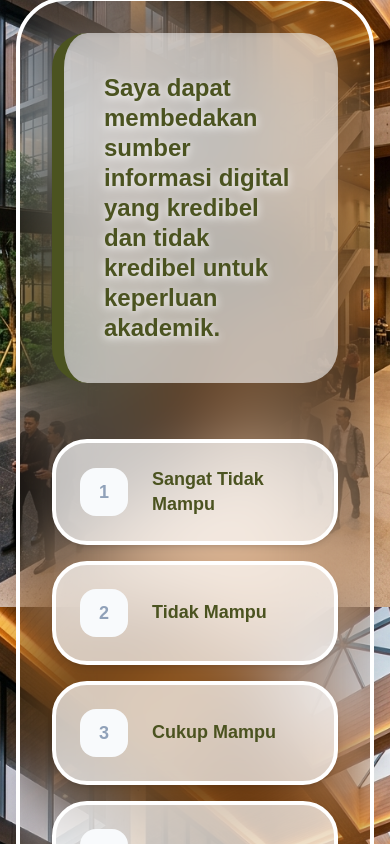
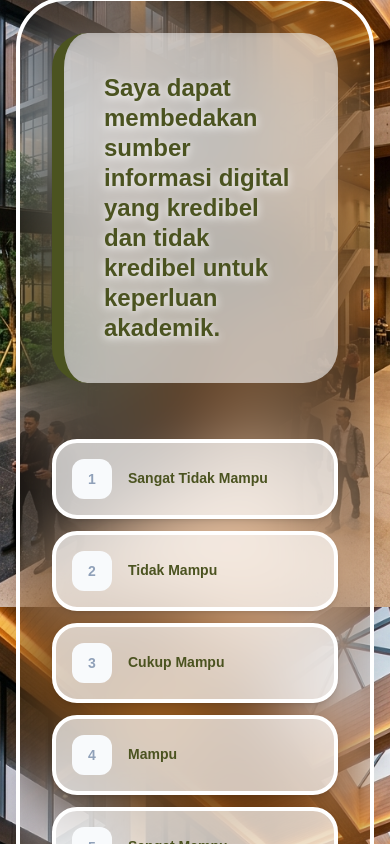
Before and after one commit to cathaleya/web_e-assesment, a Next.js app: page /assessment/preliminary in a window 390 px wide. Both pictures are taken after a click on the button "LANJUTKAN". Shown: the part 237-1081 px from the top of the page. Built offline with nearby package versions, Linux system fonts and the light colour scheme.

Commit message:
ui: optimize mobile experience with compact answer boxes and reduced padding

```diff
--- a/src/app/assessment/madel5c/page.tsx
+++ b/src/app/assessment/madel5c/page.tsx
@@ -169,24 +169,24 @@ export default function Madel5cAssessment() {
 
                  <p className="text-[10px] font-black text-slate-400 uppercase tracking-[0.5em] mb-10 text-center drop-shadow-[0_2px_4px_rgba(255,255,255,1)]">Pilihlah Tindakan Yang Paling Tepat</p>
 
-                 <div className="grid grid-cols-1 gap-6">
+                 <div className="grid grid-cols-1 gap-4 sm:gap-5">
                     {questions[currentStep]?.options?.map((opt: any, idx: number) => (
                       <button
                         key={idx}
                         onClick={() => handleAnswer(idx)}
-                        className={`group flex items-start gap-8 p-8 lg:p-10 rounded-[45px] border-4 transition-all text-left ${
+                        className={`group flex items-start gap-4 sm:gap-6 p-5 sm:p-7 rounded-[35px] border-4 transition-all text-left ${
                           answers[currentStep] === idx + 1
                             ? "bg-[#4B5320] border-[#4B5320] text-white shadow-2xl scale-[1.01]"
                             : "bg-white/70 border-white text-[#4B5320] hover:border-[#4B5320]/30 shadow-md"
                         }`}
                       >
-                        <span className={`mt-1 w-14 h-14 lg:w-20 lg:h-20 rounded-[25px] flex items-center justify-center font-black text-xl lg:text-3xl transition-all shrink-0 ${
+                        <span className={`mt-1 w-10 h-10 sm:w-14 sm:h-14 rounded-2xl flex items-center justify-center font-black text-sm sm:text-xl transition-all shrink-0 ${
                           answers[currentStep] === idx + 1 ? "bg-white text-[#4B5320] shadow-xl" : "bg-slate-50 text-slate-400"
                         }`}>
                           {String.fromCharCode(65 + idx)}
                         </span>
-                        <div className="flex-1 pt-2 lg:pt-4">
-                          <span className="font-bold text-lg lg:text-2xl leading-relaxed">{opt?.text || ""}</span>
+                        <div className="flex-1 pt-1 sm:pt-3">
+                          <span className="font-bold text-sm sm:text-lg leading-relaxed">{opt?.text || ""}</span>
                         </div>
                       </button>
                     ))}
--- a/src/app/assessment/preliminary/page.tsx
+++ b/src/app/assessment/preliminary/page.tsx
@@ -161,24 +161,24 @@ export default function PreliminaryAssessment() {
                   </p>
                 </div>
 
-                <div className="grid grid-cols-1 gap-4">
+                <div className="grid grid-cols-1 gap-3 sm:gap-4">
                   {(questions[currentStep]?.options || defaultOptions).map((opt: any, idx: number) => (
                     <button
                       key={idx}
                       onClick={() => handleAnswer(idx)}
-                      className={`group flex items-center gap-6 p-6 lg:p-8 rounded-[35px] border-4 transition-all text-left ${
+                      className={`group flex items-center gap-4 sm:gap-6 p-4 sm:p-5 rounded-[25px] border-4 transition-all text-left ${
                         answers[currentStep] === idx + 1
-                          ? "bg-[#4B5320] border-[#4B5320] text-white shadow-2xl scale-[1.02]"
+                          ? "bg-[#4B5320] border-[#4B5320] text-white shadow-2xl scale-[1.01]"
                           : "bg-white/70 border-white text-[#4B5320] hover:border-[#4B5320]/30 shadow-md"
                       }`}
                     >
-                      <span className={`w-12 h-12 lg:w-16 lg:h-16 rounded-2xl flex items-center justify-center font-black text-lg transition-all shrink-0 ${
+                      <span className={`w-10 h-10 sm:w-12 sm:h-12 rounded-xl flex items-center justify-center font-black text-sm transition-all shrink-0 ${
                         answers[currentStep] === idx + 1 ? "bg-white text-[#4B5320] shadow-xl" : "bg-slate-50 text-slate-400"
                       }`}>
                         {idx + 1}
                       </span>
-                      <span className="flex-1 font-bold text-lg lg:text-xl leading-snug">{opt?.text || ""}</span>
-                      {answers[currentStep] === idx + 1 && <i className="fa-solid fa-circle-check text-white text-2xl"></i>}
+                      <span className="flex-1 font-bold text-sm sm:text-lg leading-snug">{opt?.text || ""}</span>
+                      {answers[currentStep] === idx + 1 && <i className="fa-solid fa-circle-check text-white text-xl"></i>}
                     </button>
                   ))}
                 </div>
--- a/src/app/survey/page.tsx
+++ b/src/app/survey/page.tsx
@@ -122,14 +122,14 @@ export default function SurveyPage() {
                         <span className="text-[#4B5320]/40 font-black mr-4 italic">#{i + 1}</span> {q}
                       </p>
 
-                      <div className="flex flex-col md:flex-row justify-between items-center gap-10">
+                      <div className="flex flex-col md:flex-row justify-between items-center gap-6 sm:gap-10">
                         <span className="text-[10px] font-black uppercase text-slate-400 tracking-widest order-last md:order-first w-full md:w-auto text-center md:text-left">Sangat Tidak Setuju</span>
-                        <div className="flex justify-between gap-3 sm:gap-6 flex-1 w-full max-w-lg mx-auto">
+                        <div className="flex justify-between gap-2 sm:gap-6 flex-1 w-full max-w-lg mx-auto">
                            {[1, 2, 3, 4, 5].map((val) => (
                              <button
                                key={val}
                                onClick={() => handleAnswer(i, val)}
-                               className={`w-14 h-14 sm:w-20 sm:h-20 rounded-[25px] font-black text-xl sm:text-2xl transition-all flex items-center justify-center border-4 ${
+                               className={`w-12 h-12 sm:w-16 sm:h-16 rounded-2xl font-black text-lg sm:text-2xl transition-all flex items-center justify-center border-4 ${
                                  answers[i] === val
                                    ? "bg-[#4B5320] border-[#4B5320] text-white shadow-2xl scale-110"
                                    : "bg-white/70 border-white text-slate-300 hover:border-[#4B5320]/20"
```
